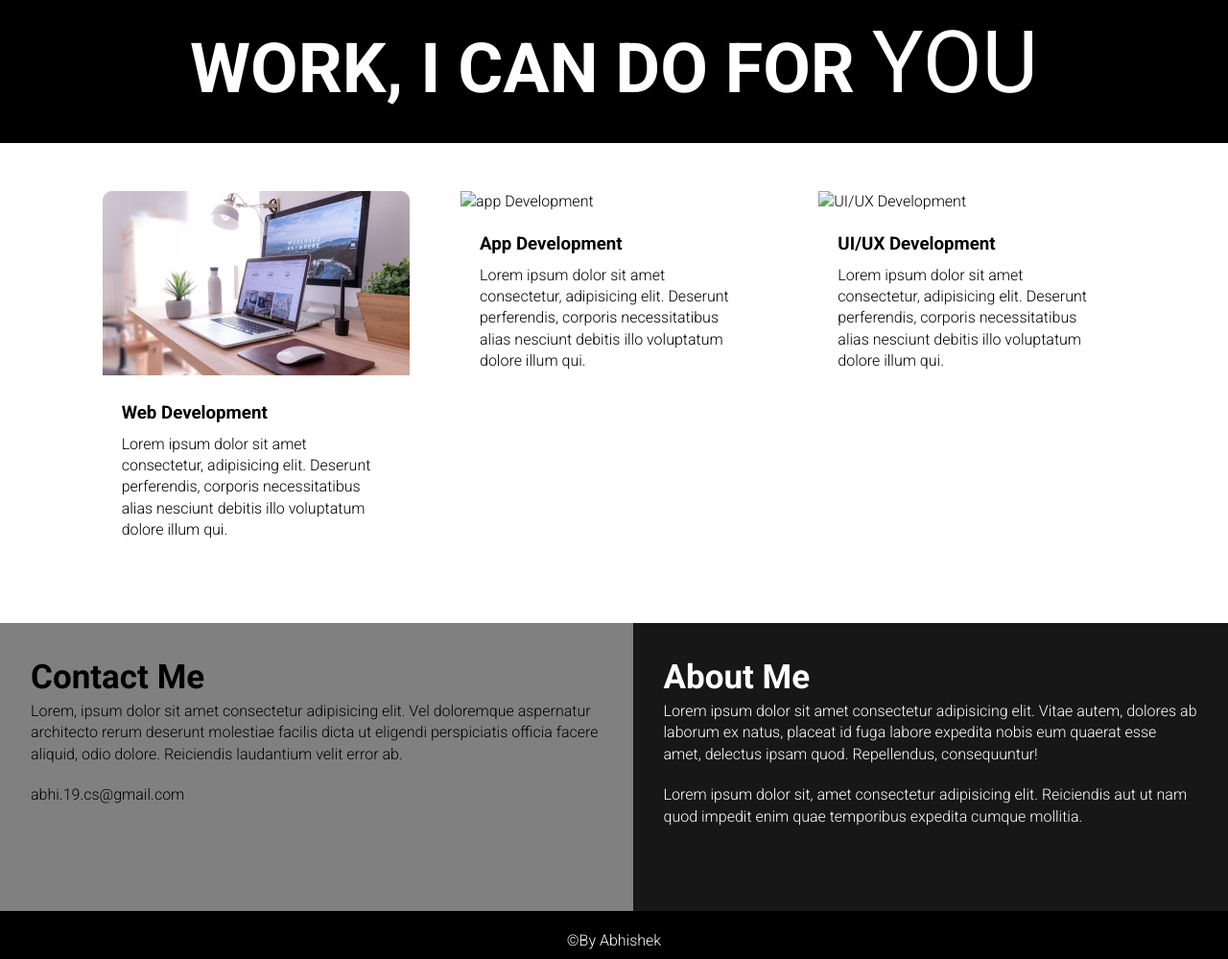
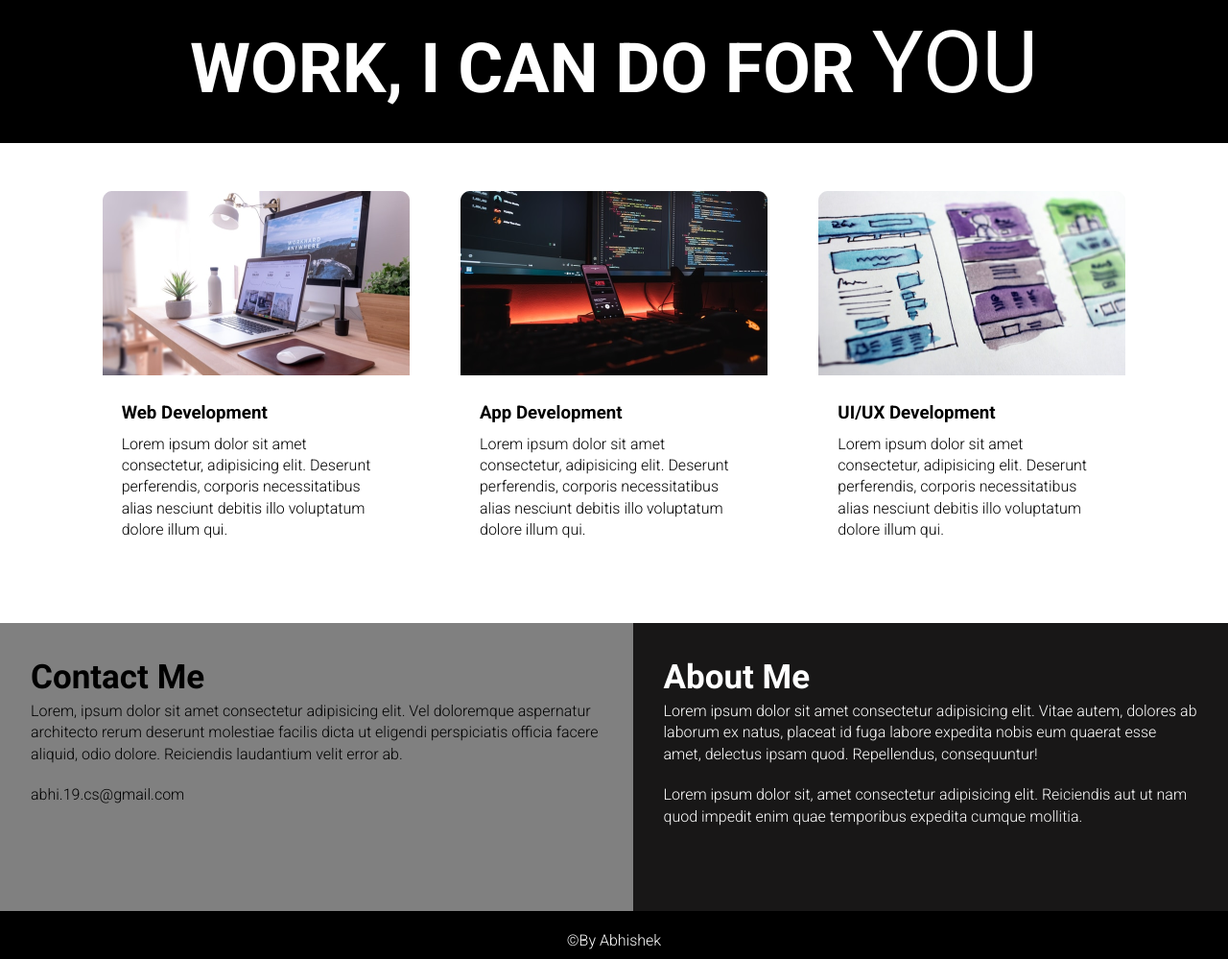
Before and after one commit to abhi18cs/Project-4-DevelpersPage, a plain HTML site: page index.html in a window 1280 px wide. Shown: the part 817-1816 px from the top of the page at 96% size. Drawn offline with Linux system fonts and the light colour scheme.

Commit message:
Update index.html

```diff
--- a/index.html
+++ b/index.html
@@ -38,7 +38,7 @@
         <div class="grid_item">
             <div class="card">
                 <div class="image_container">
-                    <img src="./images/mobile.png" alt="app Development">
+                    <img src="./mobile.png" alt="app Development">
                 </div>
                 <div class="card_content">
                     <h3>App Development</h3>
@@ -51,7 +51,7 @@
         <div class="grid_item">
             <div class="card">
                 <div class="image_container">
-                    <img src="./images/uiux.png" alt="UI/UX Development">
+                    <img src="./uiux.png" alt="UI/UX Development">
                 </div>
                 <div class="card_content">
                     <h3>UI/UX Development</h3>
```
